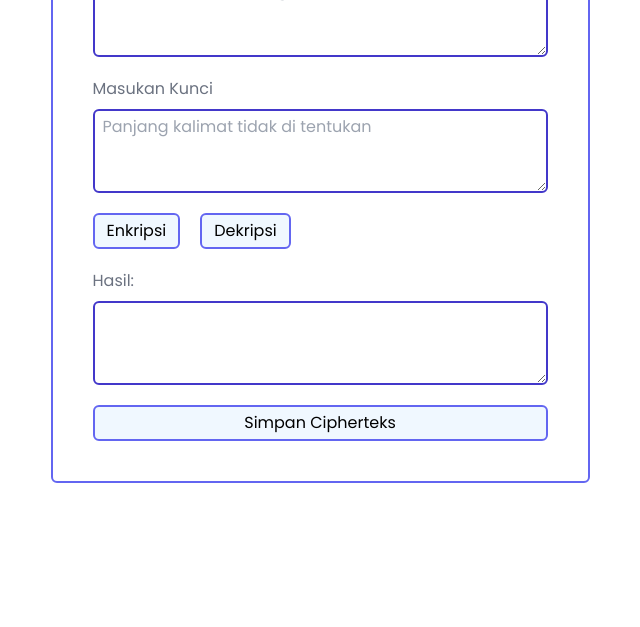
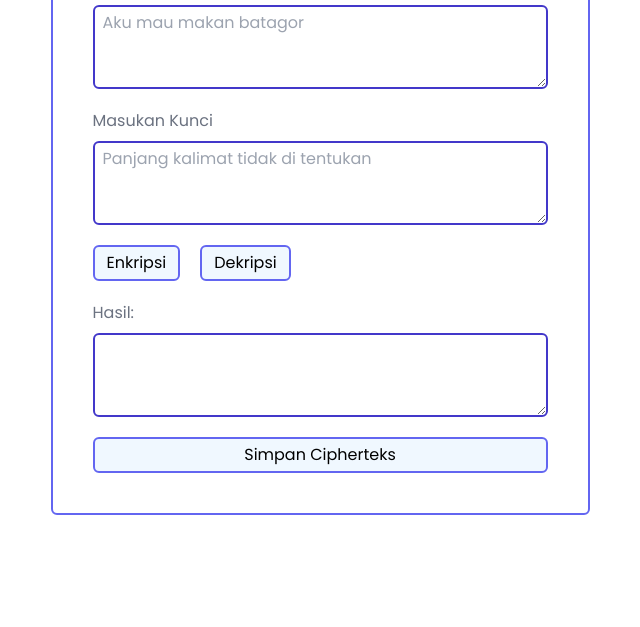
Before and after one commit to yosepafrr/Cryptography, a website: page index.html in a window 1280 px wide. Shown: the part 237-864 px from the top of the page, without its empty margins (320-960 px from the left). Before the commit the page ends 800 px from the top, so only its background shows below. Drawn offline with nearby package versions, Linux system fonts and the light colour scheme.

Commit message:
fixeddddddd

```diff
--- a/index.html
+++ b/index.html
@@ -21,7 +21,7 @@
 
 </head>
 <body>
-    <div class="flex items-center justify-center flex-col gap-10 mx-20 my-20">
+    <div class="flex items-center justify-center flex-col gap-10 m-28 ">
         <!-- <div class="px-7 py-3 border-2 border-indigo-500 rounded-sm text-gray-500">
             <h1>Identitas:</h1>
             <h3>Nama: Yosep Adriana Fauzi Ramdani</h3>
```
Also changed, not shown: src/output.css.
